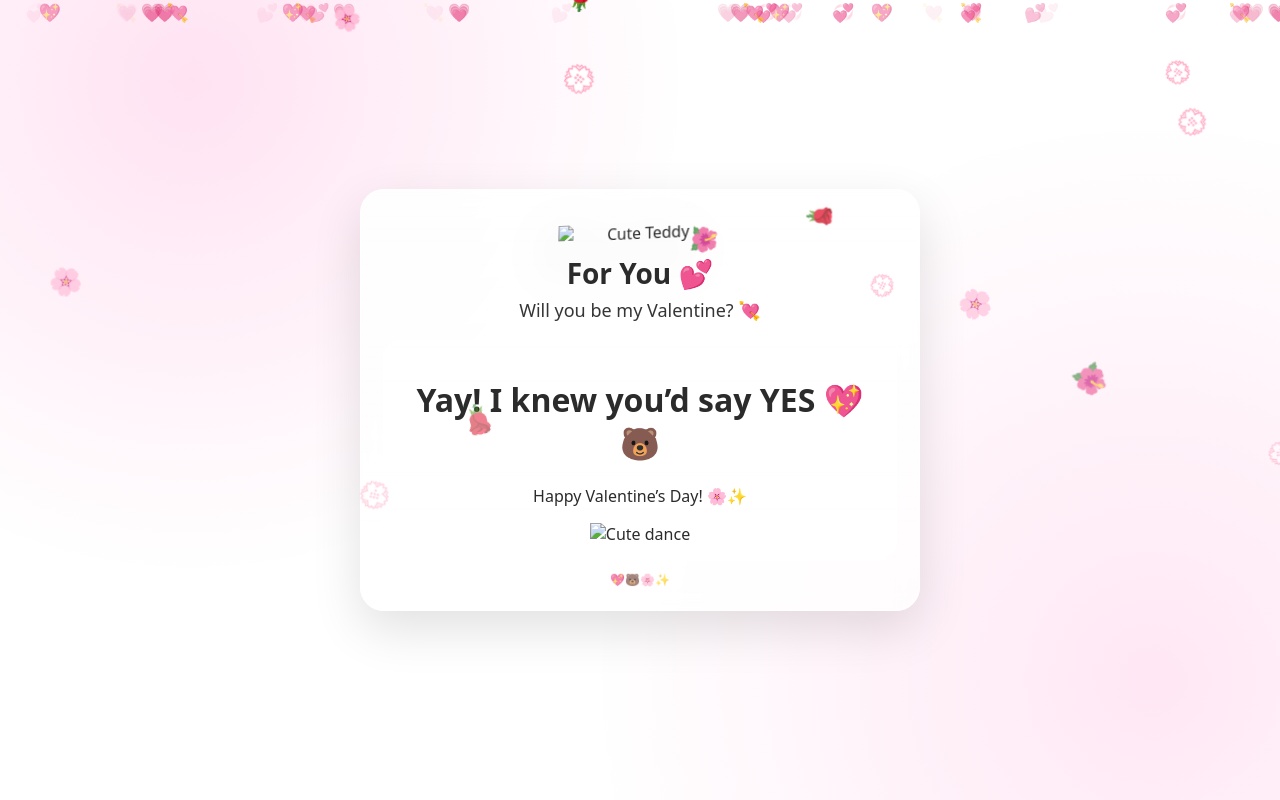
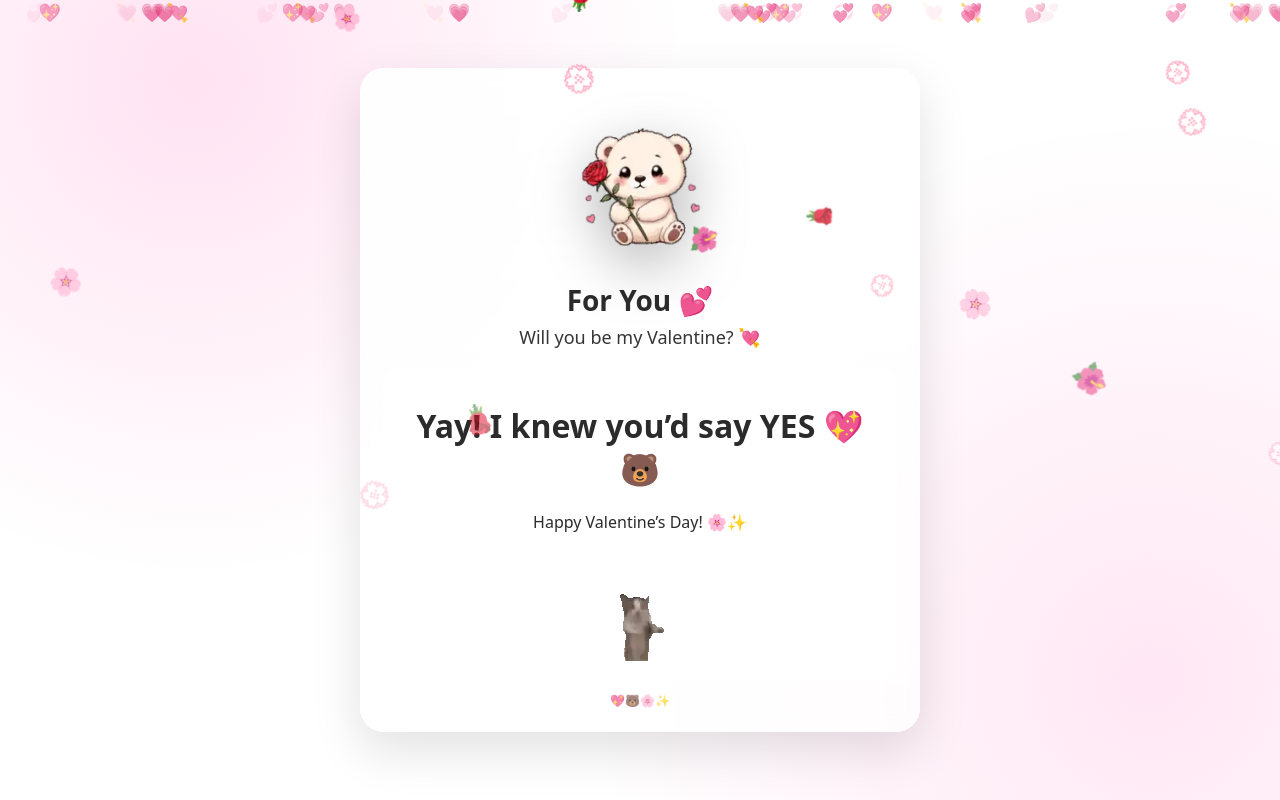
Before and after one commit to jatin923/Valentine, a plain HTML site: page index.html in a window 1280 px wide. Both pictures are taken after a click on the button "YES 💕". Drawn offline with Linux system fonts and the light colour scheme.

Commit message:
Add files via upload

```diff
--- a/index.html
+++ b/index.html
@@ -13,7 +13,7 @@
     <!-- 🧸 3D Teddy -->
  <!-- 🧸 3D Teddy -->
 <div class="teddy-3d">
-  <img src="transparent-love.webp" alt="Cute Teddy">
+  <img src="teddy.webp" alt="Teddy">
 </div>
 
 
@@ -37,7 +37,7 @@
       <!-- 💃 Added Image -->
       <div class="catWrap">
         <img
-          src="silly-cat-dance.webp"
+          src="cat.webp"
           alt="Cute dance"
           class="catGif"
         />
```
Also changed, not shown: cat.webp (added), teddy.webp (added).
